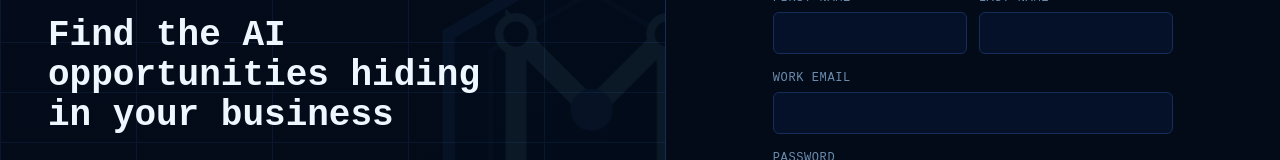
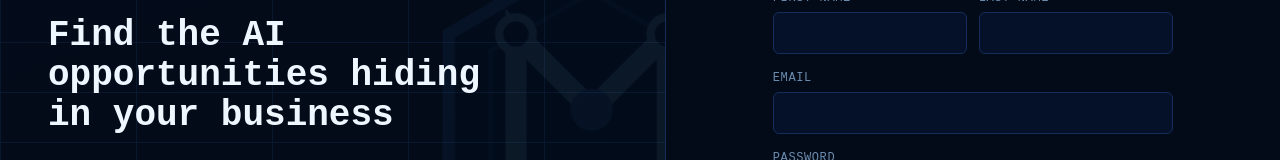
Before and after one commit to jamessmoore/webtechhq-site, a Next.js app: page /signup in a window 1280 px wide. Shown: the part 208-368 px from the top of the page. Built offline with nearby package versions, Linux system fonts and the light colour scheme; no server answers.

Commit message:
Rename Email field label from Work Email to Email on signup form
Signed-off-by: James S. Moore <james@webtechhq.com>

```diff
--- a/src/components/SignUpForm.tsx
+++ b/src/components/SignUpForm.tsx
@@ -165,7 +165,7 @@ export default function SignUpForm() {
           className="block text-xs mb-1.5 tracking-wider"
           style={{ color: "#6B8CAE" }}
         >
-          WORK EMAIL
+          EMAIL
         </label>
         <input
           id="email"
```
